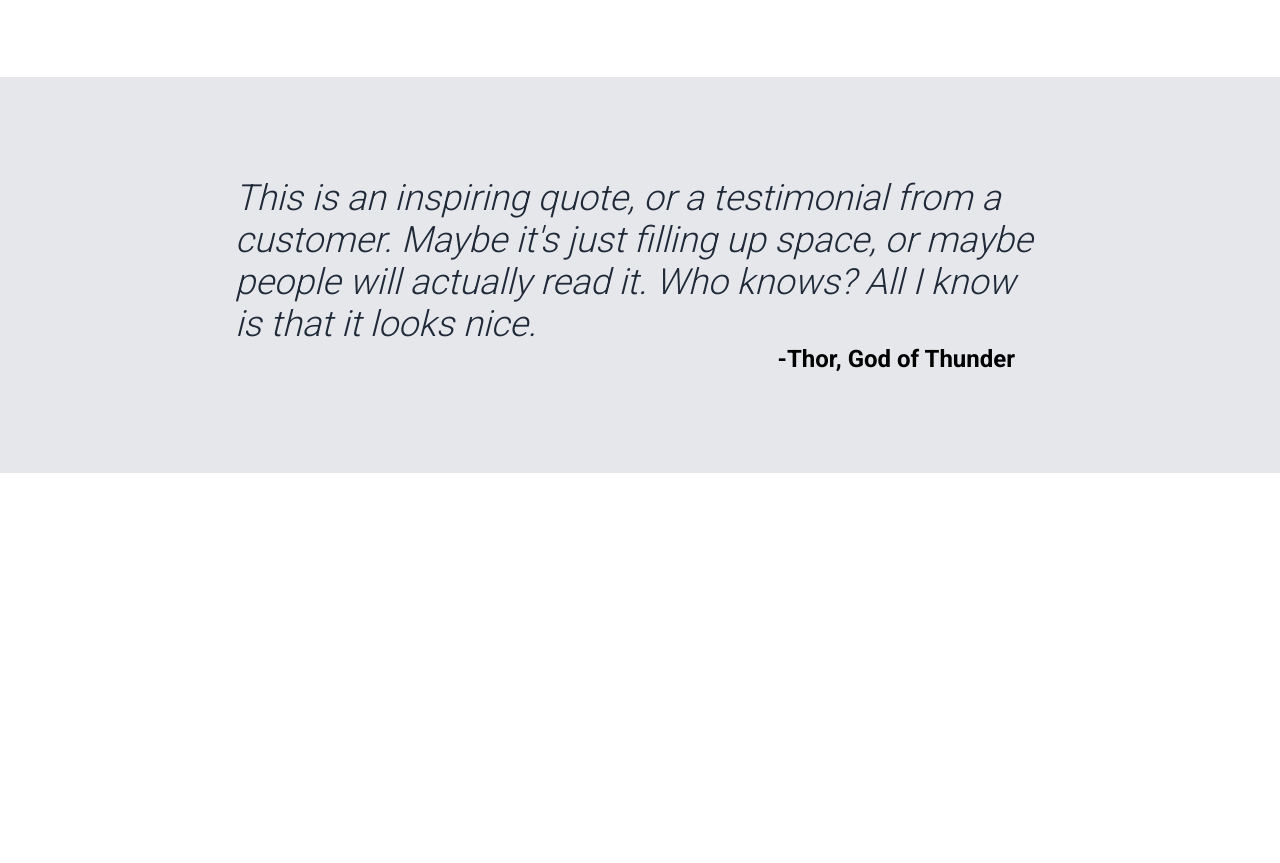
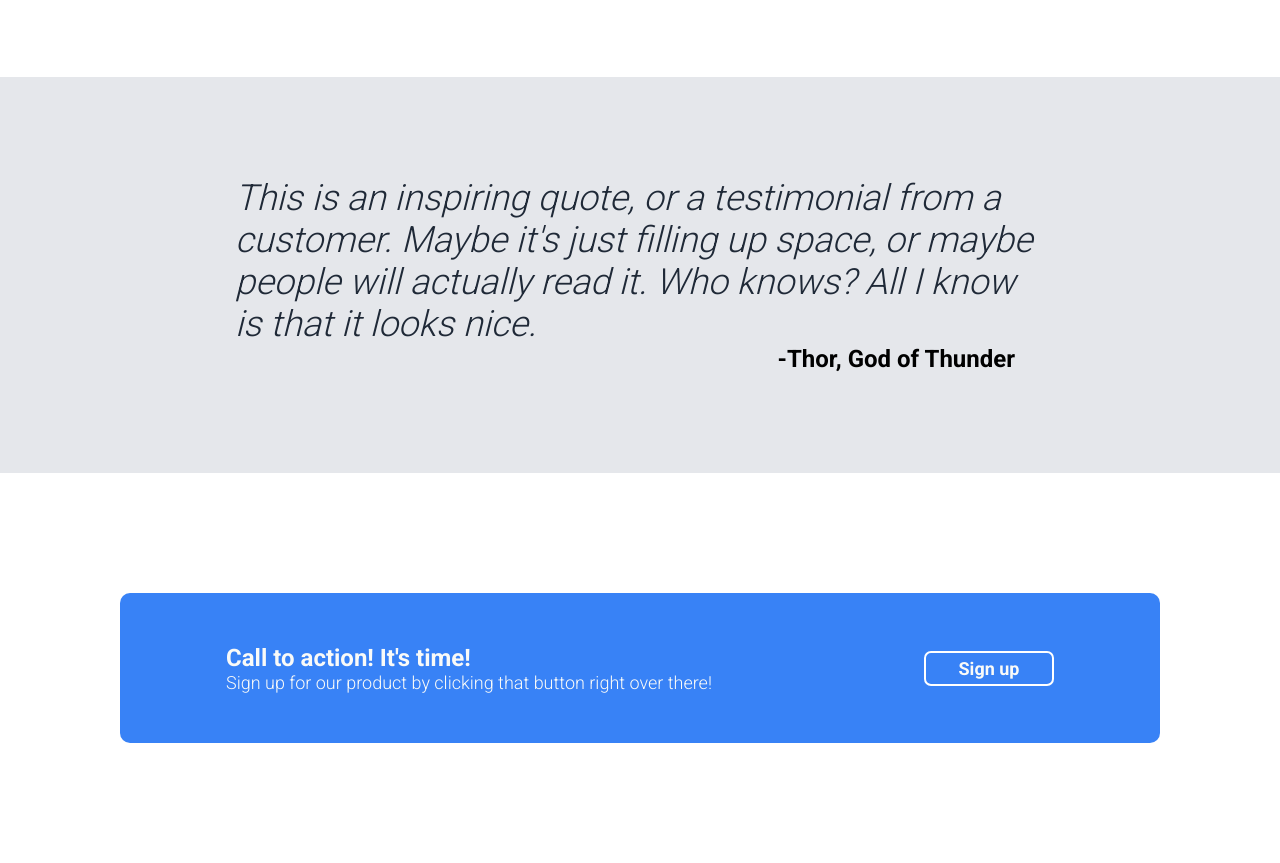
Before and after one commit to mrt39/landing-page, a plain HTML site: page index.html in a window 1280 px wide. Shown: the part 1014-1877 px from the top of the page. Before the commit the page ends 1487 px from the top, so only its background shows below. Drawn offline with Linux system fonts and the light colour scheme.

Commit message:
Add white space-2 and style

```diff
--- a/index.html
+++ b/index.html
@@ -83,5 +83,18 @@
     </div>
 </div>
 
+<div class = "call-to-action-container">
+    <div class = "call-to-action-bluebox">
+        <div class = "call-to-action-text-container">
+            <div class = "call-to-action-text-1">Call to action! It's time!</div>
+            <div class = "call-to-action-text-2">Sign up for our product by clicking that button right over there!</div>
+        </div>
+
+        <div class = "signup-button-container">
+            <div class = "signup-button">Sign up</div>
+        </div>
+    </div>
+</div>
+
 </body>
 </html>
--- a/styles.css
+++ b/styles.css
@@ -193,3 +193,51 @@
       font-weight: 800;
 
     }
+
+
+    .call-to-action-container{
+      display: flex;
+      justify-content: center;
+      padding: 120px
+    }
+
+    .call-to-action-bluebox{
+      border-radius: 10px; /* round corners */
+      background-color: #3882F6;
+      height: 150px;
+      width: 1100px;
+      display: flex;
+      justify-content: space-around;
+      align-items: center;
+    }
+
+    .call-to-action-text-1{
+      color: #F9FAF8;
+      font-size: 24px;
+      font-weight: 800;
+    }
+
+    .call-to-action-text-2{
+      color: #F9FAF8;
+      font-size: 18px;
+      font-weight: 300;
+    }
+
+    .signup-button-container{
+      display: flex;
+      align-items: center;
+      justify-content: center;
+      border: 2px solid #fff;
+      width: 130px;
+      height: 35px;
+      border-radius: 7px; /* round corners */
+    }
+
+    .signup-button{
+      color: #F9FAF8;
+      font-size: 18px;
+
+
+      text-align: center;
+      font-weight: 800;
+    }
```
